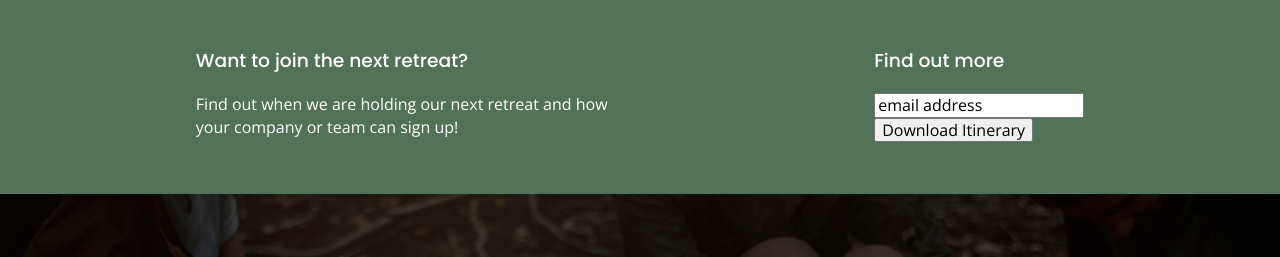
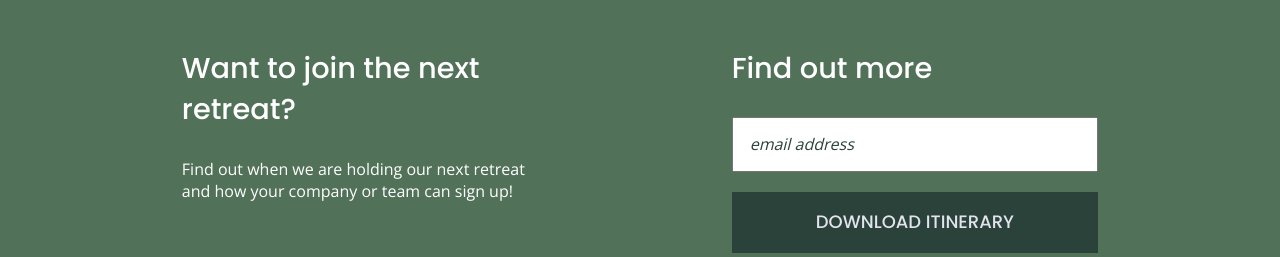
Before and after one commit to VidaWee/unplugged, a website: page index.html in a window 1280 px wide. Shown: the part 705-962 px from the top of the page. Drawn offline with nearby package versions, Linux system fonts and the light colour scheme.

Commit message:
fix form on homepage

```diff
--- a/css/main.css
+++ b/css/main.css
@@ -269,6 +269,32 @@
 
   margin: 40px 30px;
 
+}
+
+aside .form {
+  margin-top: 30px;
+}
+
+input[type=text] {
+  box-sizing: border-box;
+  width: 100%;
+  color: #2a423a;
+  font-style: italic;
+  padding: 1em;
+}
+
+input[type=button] {
+  width: 100%;
+  padding: 20px 0;
+  margin-top: 20px;
+  background-color: #2a423a;
+  font-family: 'Poppins', Helvetica, Arial, sans-serif;
+  font-weight: 500;
+  font-size: 1.125em;
+  color: #e2e3ed;
+  border: none;
+  text-align: center;
+  text-transform: uppercase;
 }
 aside h3 {
 
@@ -771,7 +797,31 @@
 
   width: 50%;
 }
-
+aside .form {
+  margin-top: 30px;
+}
+
+input[type=text] {
+  box-sizing: border-box;
+  width: 100%;
+  color: #2a423a;
+  font-style: italic;
+  padding: 1em;
+}
+
+input[type=button] {
+  width: 100%;
+  padding: 20px 0;
+  margin-top: 20px;
+  background-color: #2a423a;
+  font-family: 'Poppins', Helvetica, Arial, sans-serif;
+  font-weight: 500;
+  font-size: 1.125em;
+  color: #e2e3ed;
+  border: none;
+  text-align: center;
+  text-transform: uppercase;
+}
 
 aside h3 {
 
@@ -1223,7 +1273,7 @@
   display: flex;
   flex-flow: row;
   justify-content: space-between;
-  margin: 40px 100px;
+  margin: 40px 180px;
   max-width: 960px;
 
 
@@ -1231,15 +1281,42 @@
 
 .form-description{
 
-  width: 50%;
-}
-
+  width: 40%;
+}
+
+aside .form {
+  margin: 0;
+  width: 40%;
+}
+
+input[type=text] {
+  box-sizing: border-box;
+  width: 100%;
+  color: #2a423a;
+  font-style: italic;
+  padding: 1em;
+}
+
+input[type=button] {
+  width: 100%;
+  padding: 20px 0;
+  margin-top: 20px;
+  background-color: #2a423a;
+  font-family: 'Poppins', Helvetica, Arial, sans-serif;
+  font-weight: 500;
+  font-size: 1.125em;
+  color: #e2e3ed;
+  border: none;
+  text-align: center;
+  text-transform: uppercase;
+}
 
 aside h3 {
 
   font-weight: 500;
   color: #fff;
   margin-top: 10px;
+  font-size: 1.8em;
 
 }
 
```
